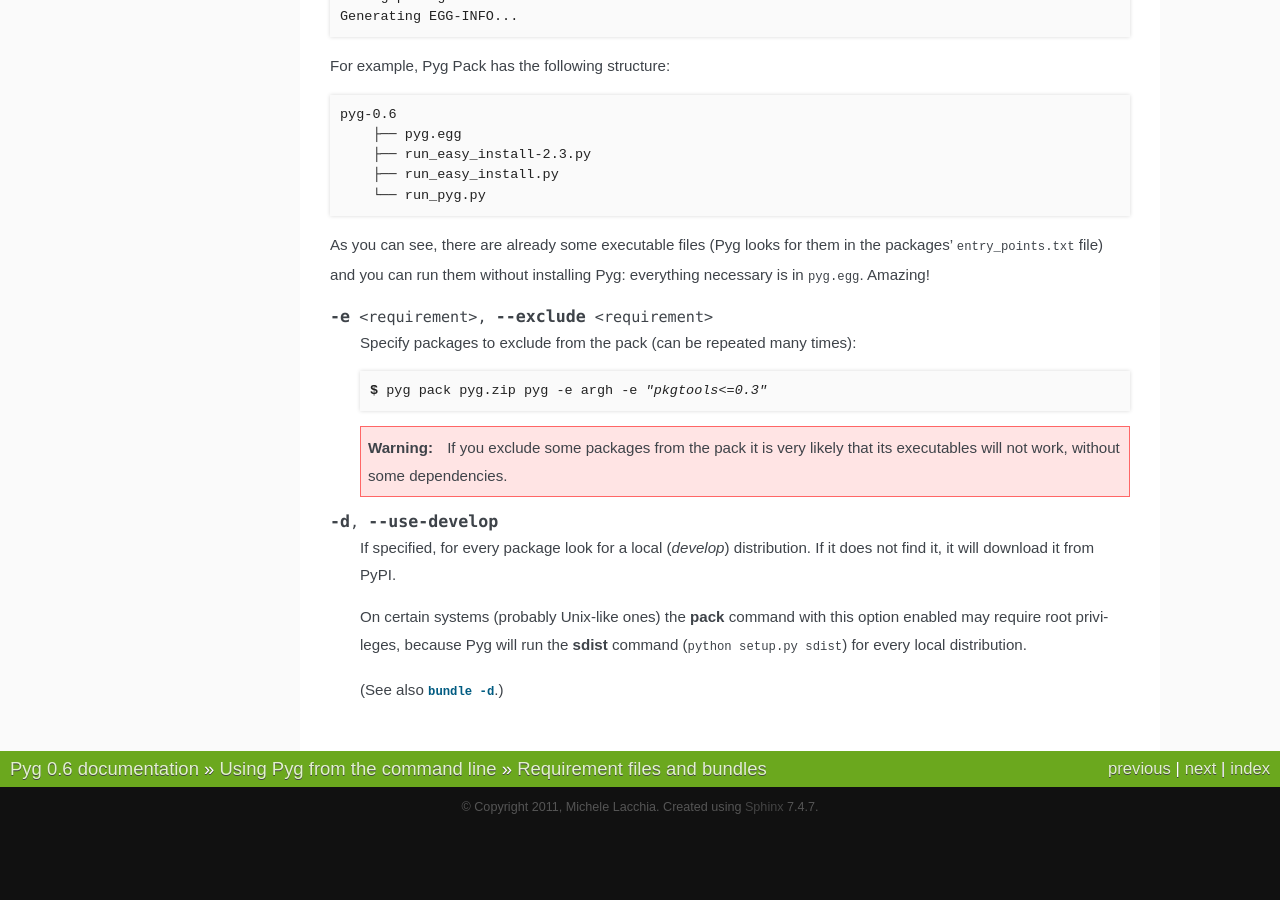
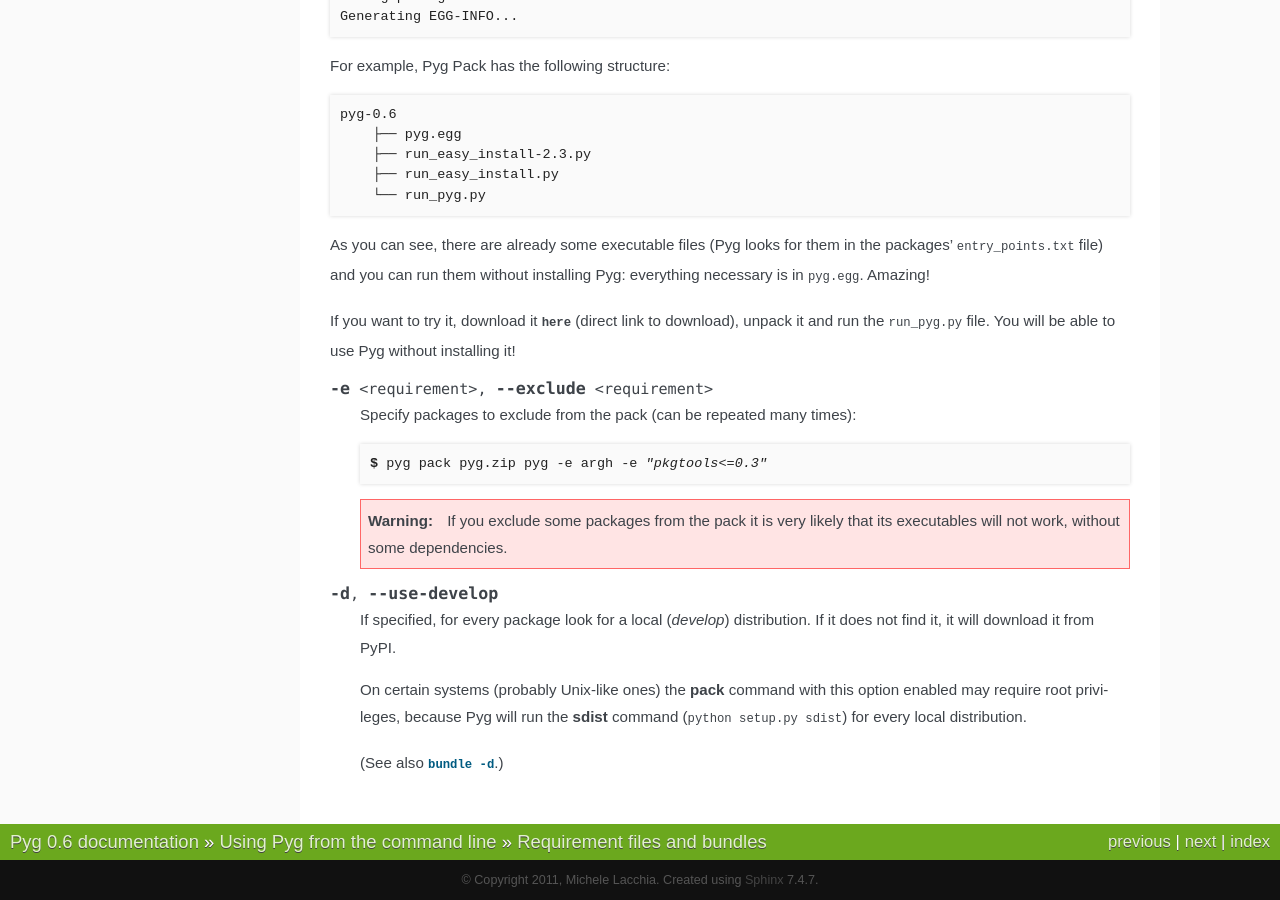
Before and after one commit to rubik/pyg, a Sphinx documentation site: the page built from docs/cmdline/req_bund.rst, in a window 1280 px wide and 900 px high, scrolled down 4224 px. Built offline with Sphinx 7.4.7, drawn with Linux system fonts in a browser that asks for light colours; before the commit the page ends 5051 px from its top, so only the background shows below that.

Commit message:
Updated docs

```diff
--- a/docs/cmdline/req_bund.rst
+++ b/docs/cmdline/req_bund.rst
@@ -225,6 +225,8 @@
 As you can see, there are already some executable files (Pyg looks for them in the packages' :file:`entry_points.txt` file) and you can run them without installing Pyg: everything necessary is in :file:`pyg.egg`.
 Amazing!
 
+If you want to try it, download it :download:`here <../files/pyg.zip>` (direct link to download), unpack it and run the :file:`run_pyg.py` file. You will be able to use Pyg without installing it!
+
 .. option:: -e <requirement>, --exclude <requirement>
 
     Specify packages to exclude from the pack (can be repeated many times)::
```
Also changed, not shown: 1 other file.
